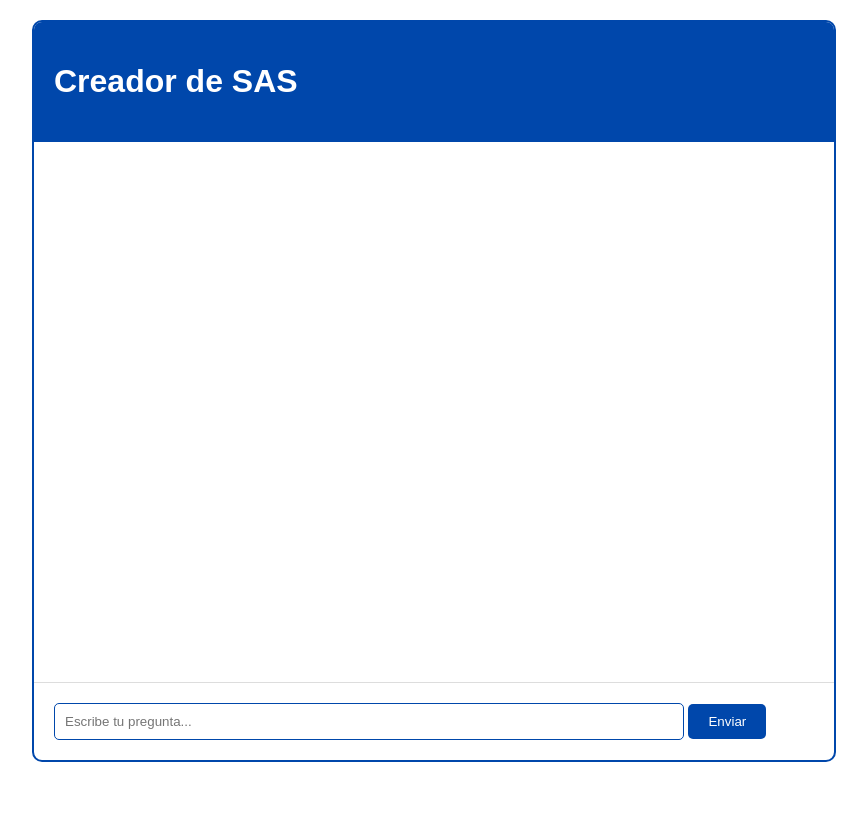
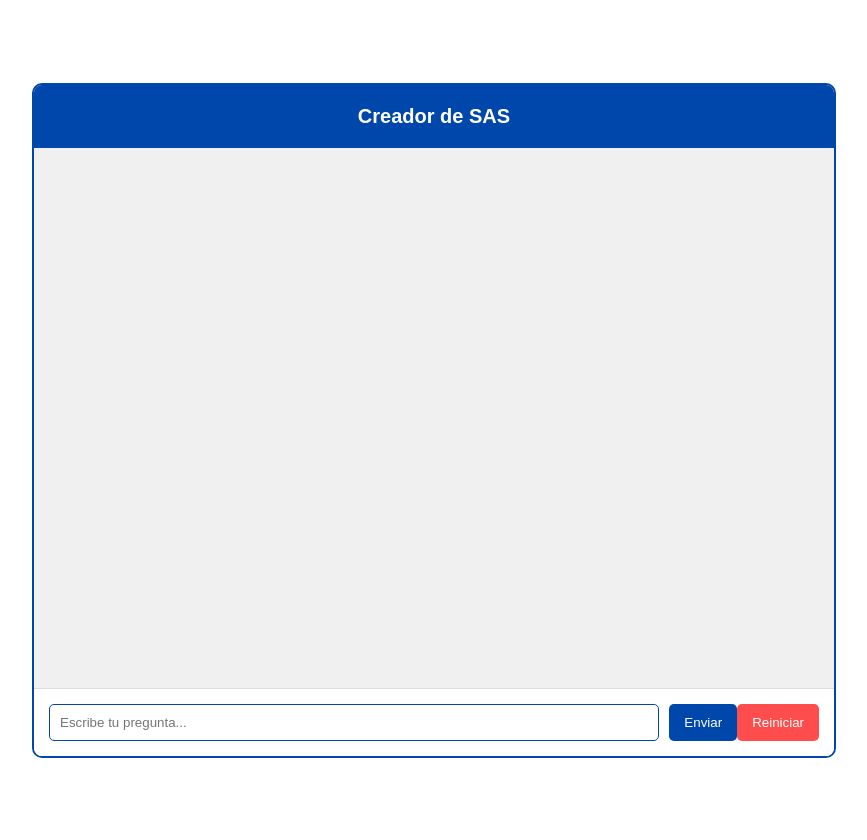
Before and after one commit to mdismo/1-sas-aplicacion, a Flask app: page / in a window 1280 px wide. Shown: the whole page, without its empty margins (206-1073 px from the left). Before the commit the page ends 762 px from the top, so only its background shows below. Run offline with Flask 3, Linux system fonts and the light colour scheme.

Commit message:
Agregado index.html y renderización en Flask

```diff
--- a/templates/index.html
+++ b/templates/index.html
@@ -1,4 +1,3 @@
-<!-- templates/chat.html -->
 <!DOCTYPE html>
 <html>
 <head>
@@ -8,6 +7,9 @@
             --cobalt: #0047ab;
             --white: #ffffff;
             --black: #000000;
+            --gray: #f0f0f0;
+            --button-hover: #003580;
+            --reset-button: #ff4d4d;
         }
 
         body {
@@ -15,79 +17,107 @@
             background: var(--white);
             margin: 0;
             padding: 20px;
+            display: flex;
+            justify-content: center;
+            align-items: center;
+            height: 100vh;
         }
 
         .chat-container {
-            max-width: 800px;
-            margin: 0 auto;
+            width: 800px;
             border: 2px solid var(--cobalt);
             border-radius: 10px;
             background: var(--white);
+            overflow: hidden;
+            display: flex;
+            flex-direction: column;
         }
 
         .chat-header {
             background: var(--cobalt);
             color: var(--white);
             padding: 20px;
-            border-radius: 8px 8px 0 0;
+            font-size: 20px;
+            font-weight: bold;
+            text-align: center;
         }
 
         .chat-history {
+            flex-grow: 1;
             height: 500px;
             overflow-y: auto;
             padding: 20px;
+            background: var(--gray);
         }
 
         .message {
             margin: 10px 0;
             padding: 10px;
             border-radius: 5px;
+            max-width: 70%;
         }
 
         .user-message {
             background: var(--cobalt);
             color: var(--white);
-            margin-left: 20%;
+            margin-left: auto;
+            text-align: right;
         }
 
         .bot-message {
-            background: #f0f0f0;
-            margin-right: 20%;
+            background: var(--white);
+            border: 1px solid var(--cobalt);
+            color: var(--black);
         }
 
         .input-container {
-            padding: 20px;
+            display: flex;
+            padding: 15px;
             border-top: 1px solid #ddd;
+            background: var(--white);
         }
 
         input[type="text"] {
-            width: 80%;
+            flex-grow: 1;
             padding: 10px;
             border: 1px solid var(--cobalt);
             border-radius: 5px;
+            margin-right: 10px;
         }
 
         button {
             background: var(--cobalt);
             color: var(--white);
             border: none;
-            padding: 10px 20px;
+            padding: 10px 15px;
             border-radius: 5px;
             cursor: pointer;
+            transition: background 0.3s;
+        }
+
+        button:hover {
+            background: var(--button-hover);
+        }
+
+        .reset-button {
+            background: var(--reset-button);
+        }
+
+        .reset-button:hover {
+            background: darkred;
         }
     </style>
 </head>
 <body>
     <div class="chat-container">
-        <div class="chat-header">
-            <h1>Creador de SAS</h1>
-        </div>
+        <div class="chat-header">Creador de SAS</div>
 
         <div class="chat-history" id="chatHistory"></div>
 
         <div class="input-container">
             <input type="text" id="userInput" placeholder="Escribe tu pregunta...">
             <button onclick="sendMessage()">Enviar</button>
+            <button class="reset-button" onclick="resetChat()">Reiniciar</button>
         </div>
     </div>
 
@@ -125,6 +155,10 @@
                 }
             }
         }
+
+        function resetChat() {
+            document.getElementById('chatHistory').innerHTML = '';
+        }
     </script>
 </body>
 </html>
```
